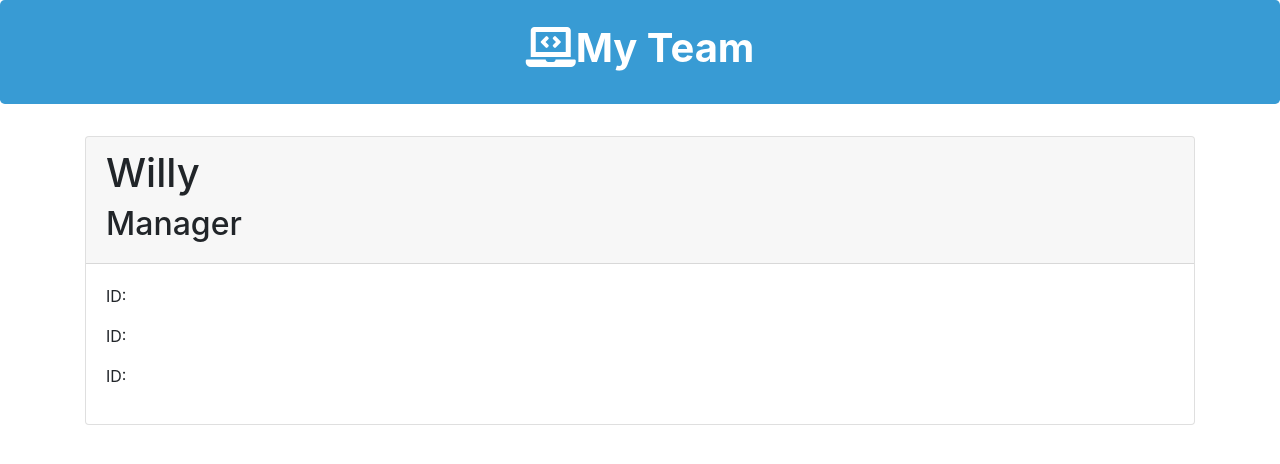
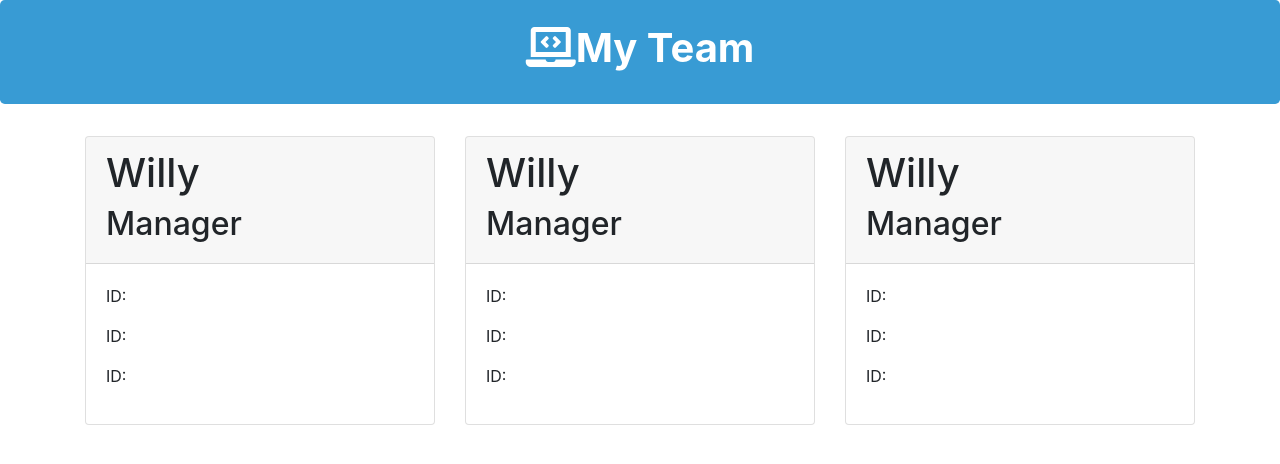
Before and after one commit to willyhuang18/Team-Profile-Generator, a plain HTML site: page dist/index.html in a window 1280 px wide. Drawn offline with nearby package versions, Linux system fonts and the light colour scheme; a web font is replaced by a local one.

Commit message:
test the col in the row

```diff
--- a/dist/index.html
+++ b/dist/index.html
@@ -32,6 +32,32 @@
                     </div>
                 </div>
             </div>
+            <div class="col">
+                <div class="card">
+                    <div class="card-header">
+                       <h1>Willy</h1>
+                       <h2>Manager</h2>
+                    </div>
+                    <div class="card-body">
+                        <p>ID:</p>
+                        <p>ID:</p>
+                        <p>ID:</p>
+                    </div>
+                </div>
+            </div>
+            <div class="col">
+                <div class="card">
+                    <div class="card-header">
+                       <h1>Willy</h1>
+                       <h2>Manager</h2>
+                    </div>
+                    <div class="card-body">
+                        <p>ID:</p>
+                        <p>ID:</p>
+                        <p>ID:</p>
+                    </div>
+                </div>
+            </div>
         </div>
     </div>
 </body>
```
